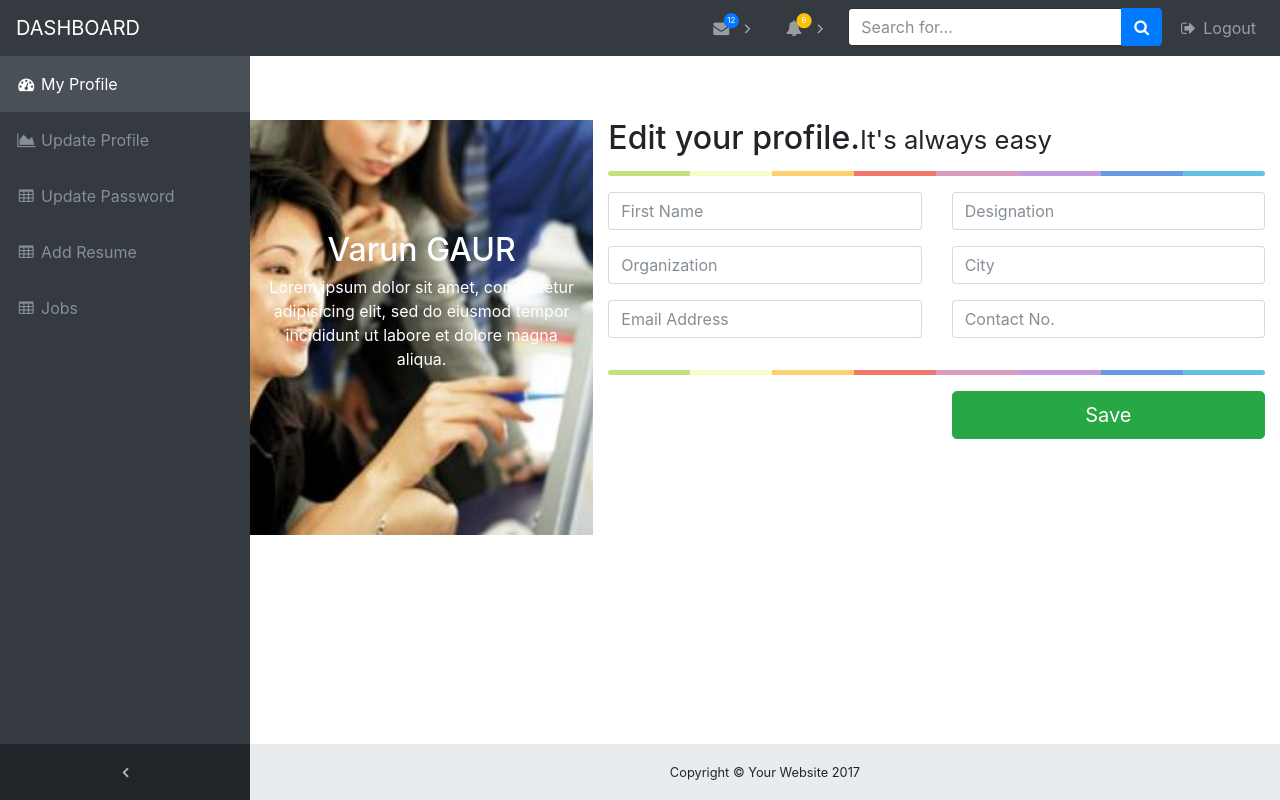
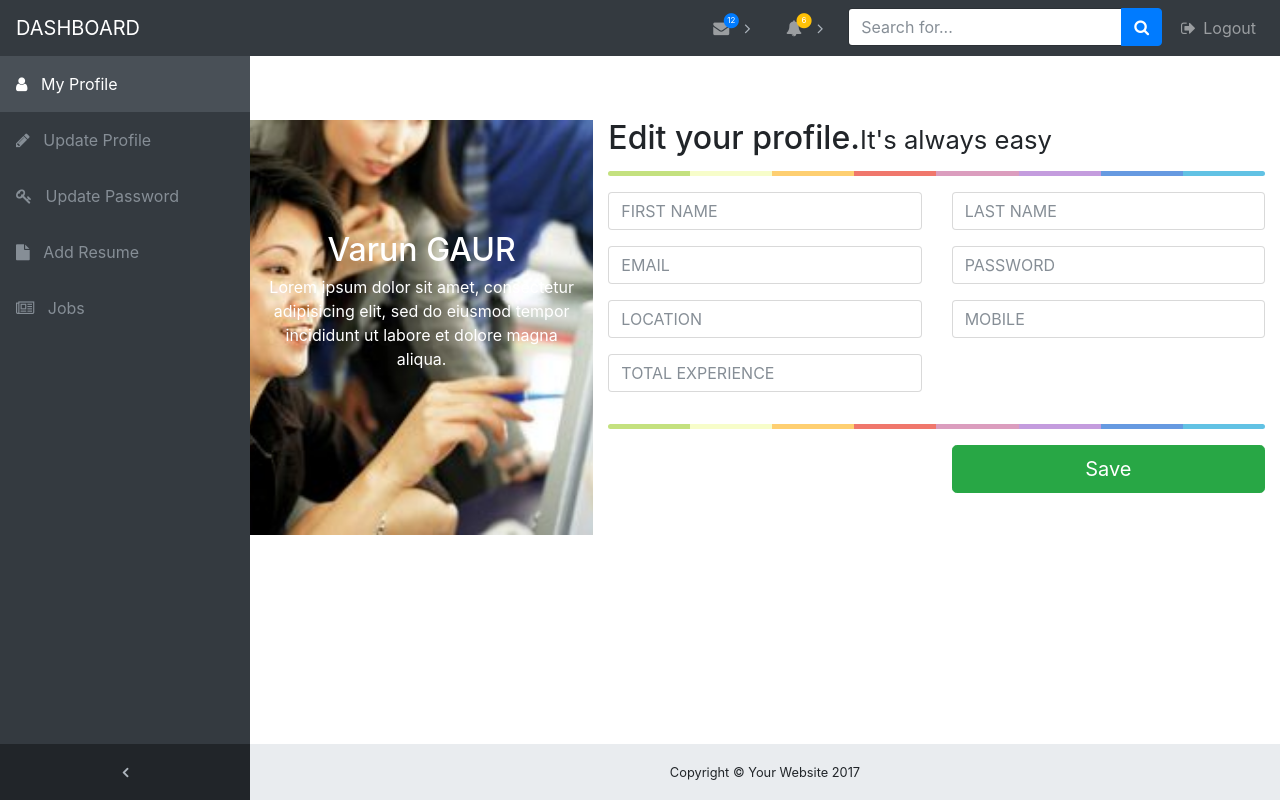
Before and after one commit to ritika20/job-portal, a website: page update_profile.html in a window 1280 px wide. Drawn offline with Linux system fonts and the light colour scheme.

Commit message:
Changes made to update_profile.html

```diff
--- a/update_profile.html
+++ b/update_profile.html
@@ -41,35 +41,35 @@
         <ul class="navbar-nav navbar-sidenav" id="exampleAccordion">
           <li class="nav-item active" data-toggle="tooltip" data-placement="right" title="Dashboard">
             <a class="nav-link" href="view_profile.html">
-              <i class="fa fa-fw fa-dashboard"></i>
+              <i class="fa fa-user"></i>&nbsp;&nbsp;
               <span class="nav-link-text">
                 My Profile</span>
             </a>
           </li>
           <li class="nav-item" data-toggle="tooltip" data-placement="right" title="Charts">
             <a class="nav-link" href="update_profile.html">
-              <i class="fa fa-fw fa-area-chart"></i>
+              <i class="fa fa-pencil"></i>&nbsp;&nbsp;
               <span class="nav-link-text">
                 Update Profile</span>
             </a>
           </li>
           <li class="nav-item" data-toggle="tooltip" data-placement="right" title="Tables">
             <a class="nav-link" href="forgot-password.html">
-              <i class="fa fa-fw fa-table"></i>
+              <i class="fa fa-key"></i>&nbsp;&nbsp;
               <span class="nav-link-text">
                 Update Password</span>
             </a>
           </li>
  <li class="nav-item" data-toggle="tooltip" data-placement="right" title="Tables">
             <a class="nav-link" href="add_resume.html">
-              <i class="fa fa-fw fa-table"></i>
+              <i class="fa fa-file"></i>&nbsp;&nbsp;
               <span class="nav-link-text">
                 Add Resume</span>
             </a>
           </li>
           <li class="nav-item" data-toggle="tooltip" data-placement="right" title="Tables">
             <a class="nav-link" href="index.html">
-              <i class="fa fa-fw fa-table"></i>
+              <i class="fa fa-newspaper-o"></i>&nbsp;&nbsp;
               <span class="nav-link-text">
                 Jobs</span>
             </a>
@@ -228,36 +228,43 @@
         <div class="row">
           <div class="col-xs-12 col-sm-6 col-md-6">
             <div class="form-group">
-                        <input type="text" name="first_name" id="first_name" class="form-control input-lg" placeholder="First Name" tabindex="1">
+              <input type="text" name="first_name" id="first_name" class="form-control input-lg" placeholder="FIRST NAME" tabindex="1">
             </div>
           </div>
           <div class="col-xs-12 col-sm-6 col-md-6">
             <div class="form-group">
-            <input type="text" name="designation" id="desig" class="form-control input-lg" placeholder="Designation" tabindex="2">
+              <input type="text" name="lastname" id="lastname" class="form-control input-lg" placeholder="LAST NAME" tabindex="2">
             </div>
           </div>
         </div>
         <div class="row">
           <div class="col-xs-12 col-sm-6 col-md-6">
             <div class="form-group">
-                        <input type="text" name="Organization" id="organization" class="form-control input-lg" placeholder="Organization" tabindex="1">
+              <input type="email" name="email" id="email" class="form-control input-lg" placeholder="EMAIL" tabindex="1">
             </div>
           </div>
           <div class="col-xs-12 col-sm-6 col-md-6">
             <div class="form-group">
-            <input type="text" name="city" id="city" class="form-control input-lg" placeholder="City" tabindex="2">
+              <input type="password" name="password" id="password" class="form-control input-lg" placeholder="PASSWORD" tabindex="2">
             </div>
           </div>
         </div>
         <div class="row">
           <div class="col-xs-12 col-sm-6 col-md-6">
             <div class="form-group">
-        <input type="email" name="email" id="email" class="form-control input-lg" placeholder="Email Address" tabindex="4">
+              <input type="text" name="location" id="location" class="form-control input-lg" placeholder="LOCATION" tabindex="4">
             </div>
           </div>
           <div class="col-xs-12 col-sm-6 col-md-6">
             <div class="form-group">
-        <input type="text" name="contact" id="contact" class="form-control input-lg" placeholder="Contact No." tabindex="4">
+              <input type="text" name="contact" id="contact" class="form-control input-lg" placeholder="MOBILE" tabindex="4">
+            </div>
+          </div>
+        </div>
+        <div class="row">
+          <div class="col-xs-12 col-sm-6 col-md-6">
+            <div class="form-group">
+              <input type="text" name="experience" id="experience" class="form-control input-lg" placeholder="TOTAL EXPERIENCE" tabindex="4">
             </div>
           </div>
         </div>
```
Lines whose indentation alone changed are shown as unchanged.
